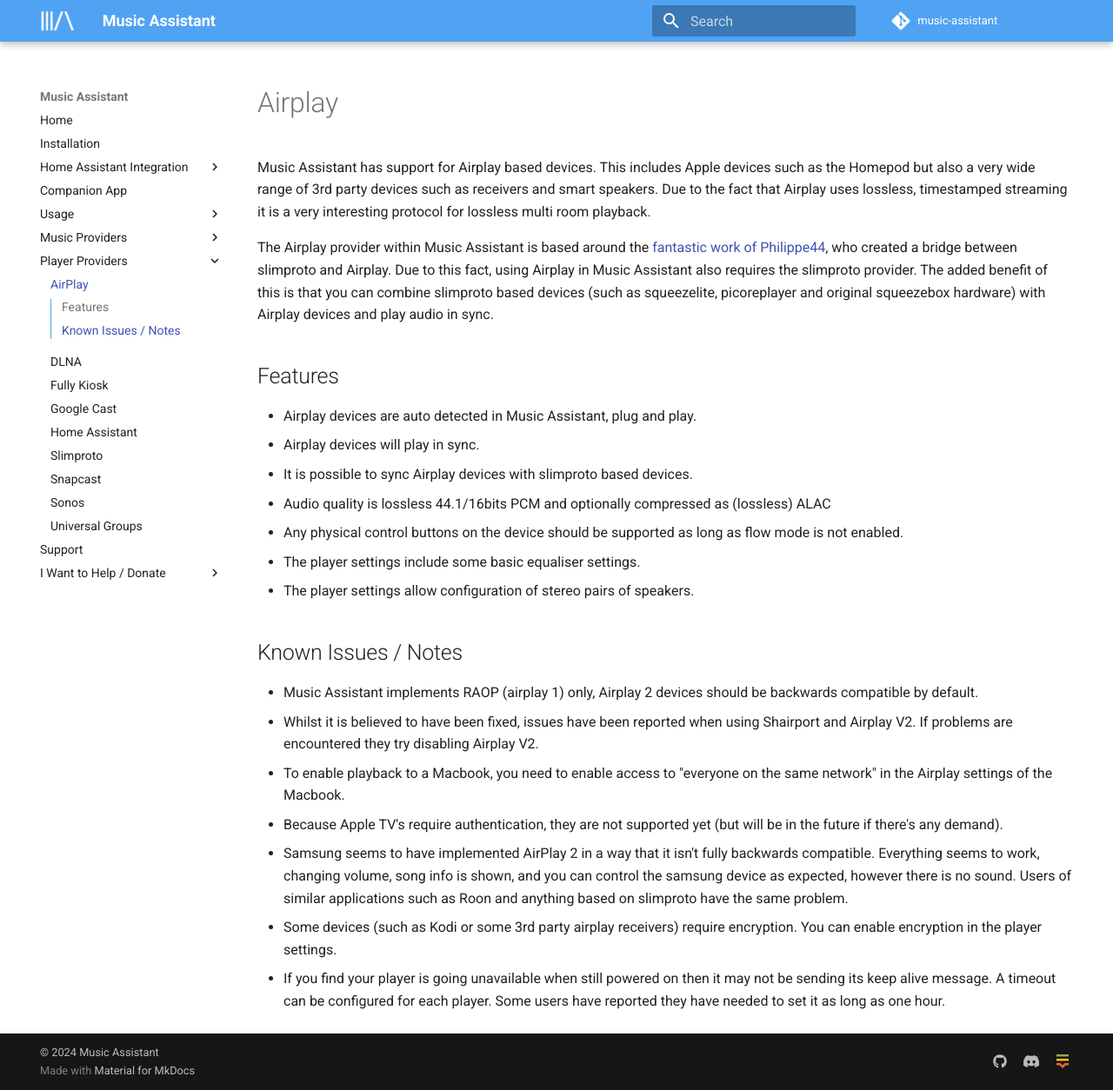
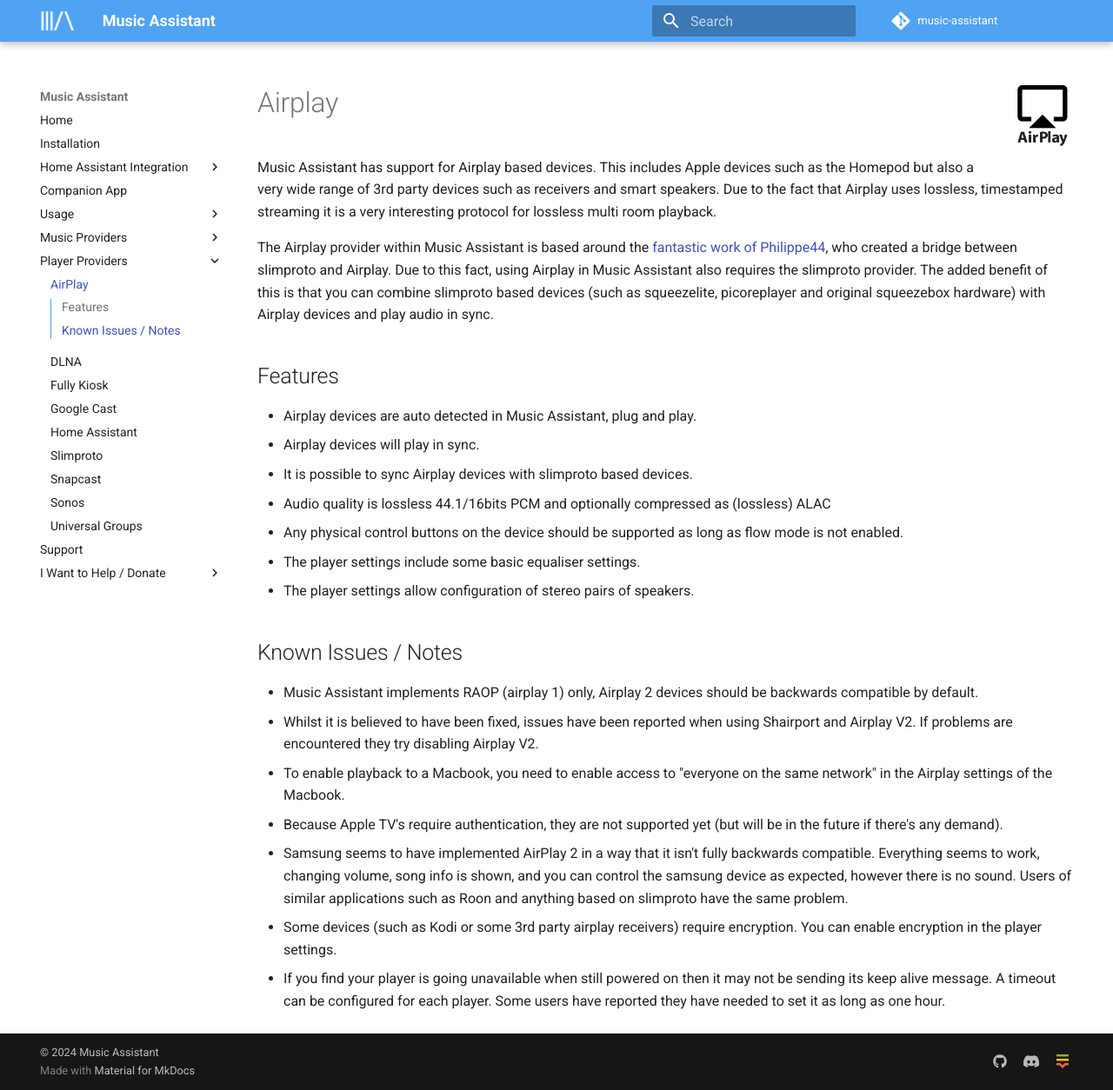
Before and after one commit to pwbriggs/music-assistant.github.io, an MkDocs documentation site: the page built from docs/player-support/airplay.md, in a window 1280 px wide and 1254 px high. Shown: the whole window at 87% size. Built offline with MkDocs 1.6.1 and Material for MkDocs 9.7.7, drawn with Linux system fonts in a browser that asks for light colours.

Commit message:
Add Airplay logo

```diff
--- a/docs/player-support/airplay.md
+++ b/docs/player-support/airplay.md
@@ -1,4 +1,4 @@
-# Airplay
+# Airplay ![Preview image](../assets/icons/airplay-logo.png){ width=70 align=right }
 
 Music Assistant has support for Airplay based devices. This includes Apple devices such as the Homepod but also a very wide range of 3rd party devices such as receivers and smart speakers. Due to the fact that Airplay uses lossless, timestamped streaming it is a very interesting protocol for lossless multi room playback.
 
```
